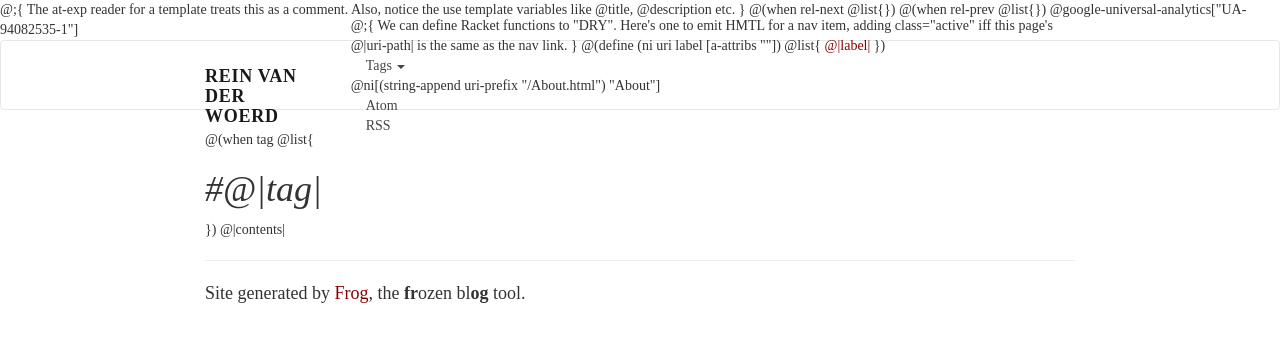
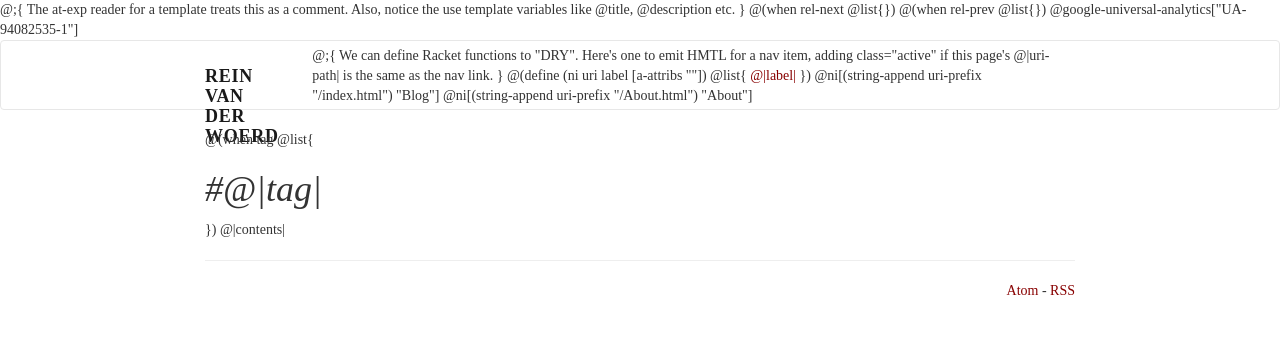
Before and after one commit to goudreinette/blog, a PHP site: page /_src/page-template.html in a window 1280 px wide. Shown: the top 342 px of the page. Run offline with PHP 8.4, Linux system fonts and the light colour scheme; some libraries are stand-ins or nearby versions; some web fonts are replaced.

Commit message:
footer styles

```diff
--- a/_src/page-template.html
+++ b/_src/page-template.html
@@ -33,38 +33,37 @@
             role="banner">
       <div class="container">
         <div class="navbar-header">
-          <button type="button"
+          <!--<button type="button"
                   class="navbar-toggle"
                   data-toggle="collapse"
                   data-target=".our-nav-collapse">
             <span class="icon-bar"></span>
             <span class="icon-bar"></span>
             <span class="icon-bar"></span>
-          </button>
+          </button>-->
           <a href="@|uri-prefix|/index.html" class="navbar-brand">REIN VAN DER WOERD</a>
         </div>
         <div class="collapse navbar-collapse our-nav-collapse"
              role="navigation">
           <ul class="nav navbar-nav">
             @;{ We can define Racket functions to "DRY". Here's one to
-                emit HMTL for a nav item, adding class="active" iff
+                emit HMTL for a nav item, adding class="active" if
                 this page's @|uri-path| is the same as the nav link. }
             @(define (ni uri label [a-attribs ""])
               @list{
                 <li@(when (string-ci=? uri uri-path) " class=\"active\"")>
                   <a href="@|uri|"@|a-attribs|>@|label|</a>
                 </li> })
-            <li class="dropdown">
+            <!--<li class="dropdown">
               <a href="#" class="dropdown-toggle" data-toggle="dropdown">
                 Tags <b class="caret"></b></a>
               <ul class="dropdown-menu">
                 <li><a href="@|uri-prefix|/index.html">All Posts</a></li>
                 @|tags-list-items|
               </ul>
-            </li>
+            </li>-->
+            @ni[(string-append uri-prefix "/index.html") "Blog"]
             @ni[(string-append uri-prefix "/About.html") "About"]
-            <li><a href="@|atom-feed-uri|">Atom</a></li>
-            <li><a href="@|rss-feed-uri|">RSS</a></li>
           </ul>
         </div>
       </div>
@@ -80,9 +79,13 @@
       </div>
       <footer>
         <hr />
-        <p>Site generated
+        <!--<p>Site generated
         by <a href="https://github.com/greghendershott/frog">Frog</a>,
-        the <strong>fr</strong>ozen bl<strong>og</strong> tool.</p>
+        the <strong>fr</strong>ozen bl<strong>og</strong> tool.</p>-->
+        <p style="float: right">
+          <a href="">Atom</a> -
+          <a href="">RSS</a>
+        </p>
       </footer>
     </div>
     <!-- </body> JS -->
--- a/css/custom.css
+++ b/css/custom.css
@@ -190,3 +190,8 @@ span.icon-bar {
 }
 
 div#content {}
+
+.container > footer > p {
+    font-size: 14px !important;
+    margin-top: 0;
+}
```
